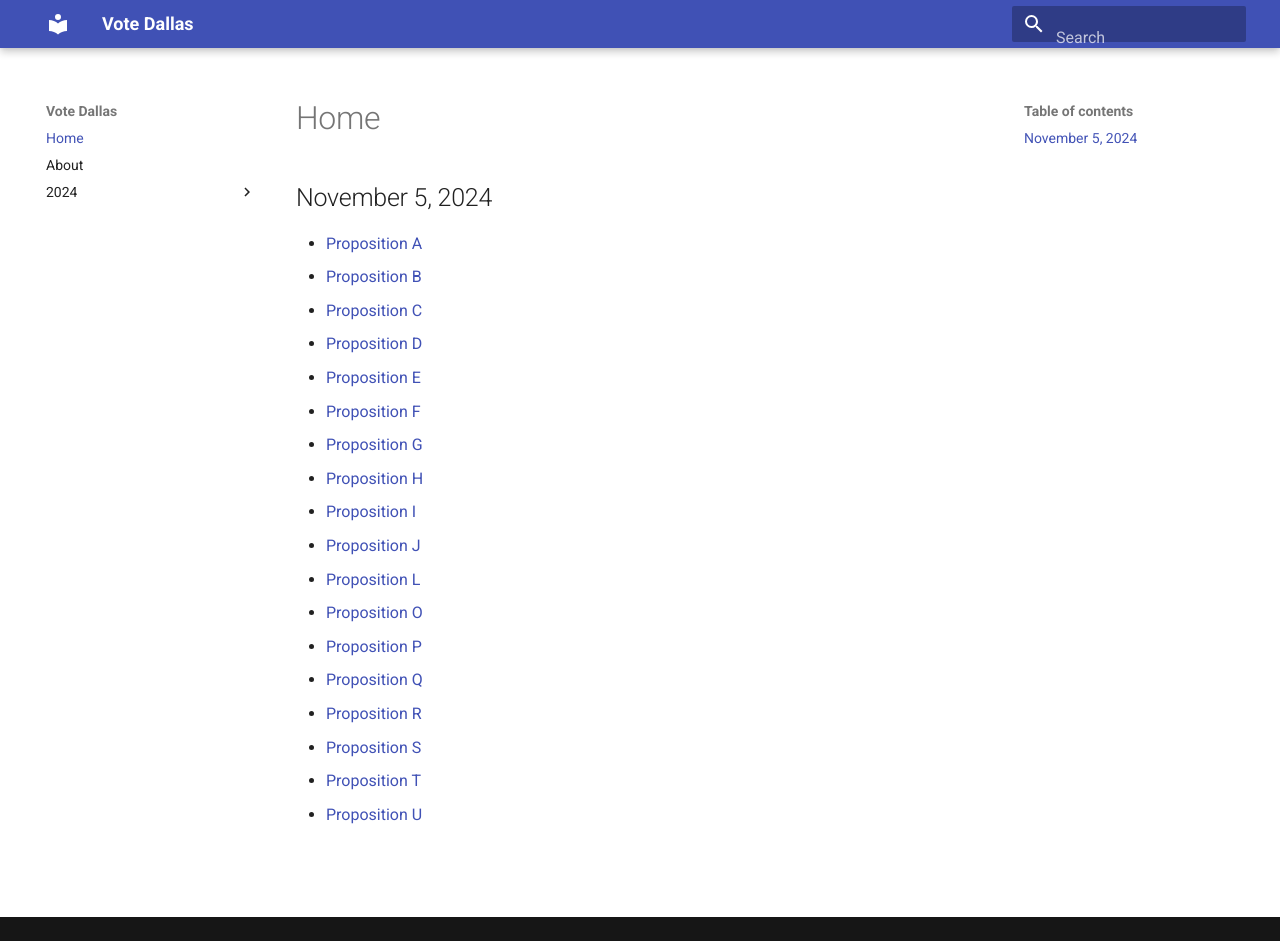
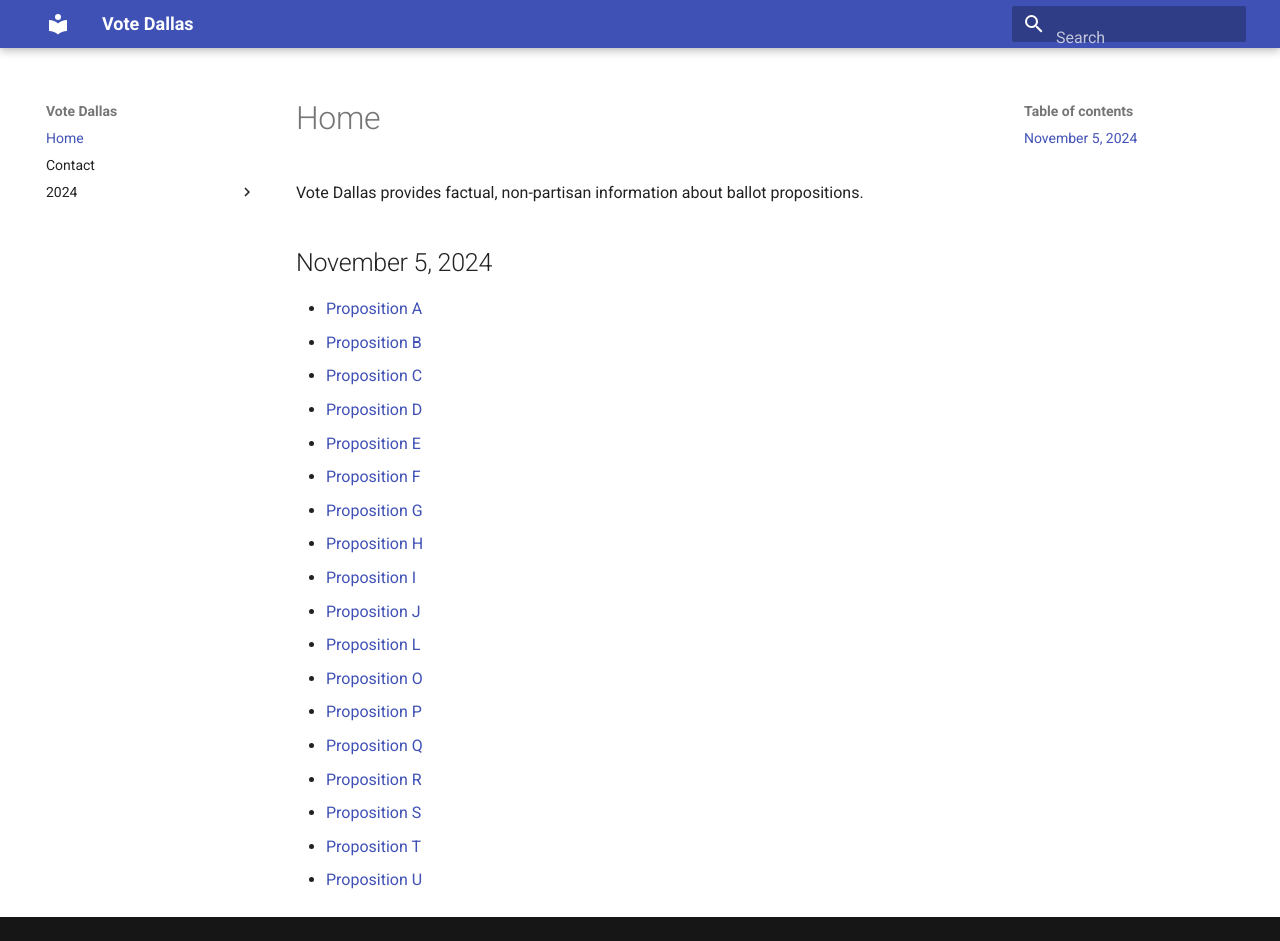
Before and after one commit to pgriess/votedallas, an MkDocs documentation site: the page built from docs/index.md, in a window 1280 px wide and 941 px high. Built offline with MkDocs 1.6.1 and Material for MkDocs 9.7.7, drawn with Linux system fonts in a browser that asks for light colours.

Commit message:
Move about blurb to homepage
- Also rename about.md to contact.md since that's all it is now

Fixes #8

```diff
--- a/docs/index.md
+++ b/docs/index.md
@@ -1,4 +1,6 @@
 # Home
+
+Vote Dallas provides factual, non-partisan information about ballot propositions.
 
 ## November 5, 2024
 
```
Also changed, not shown: docs/contact.md (renamed from docs/about.md, +0 -2 lines).
